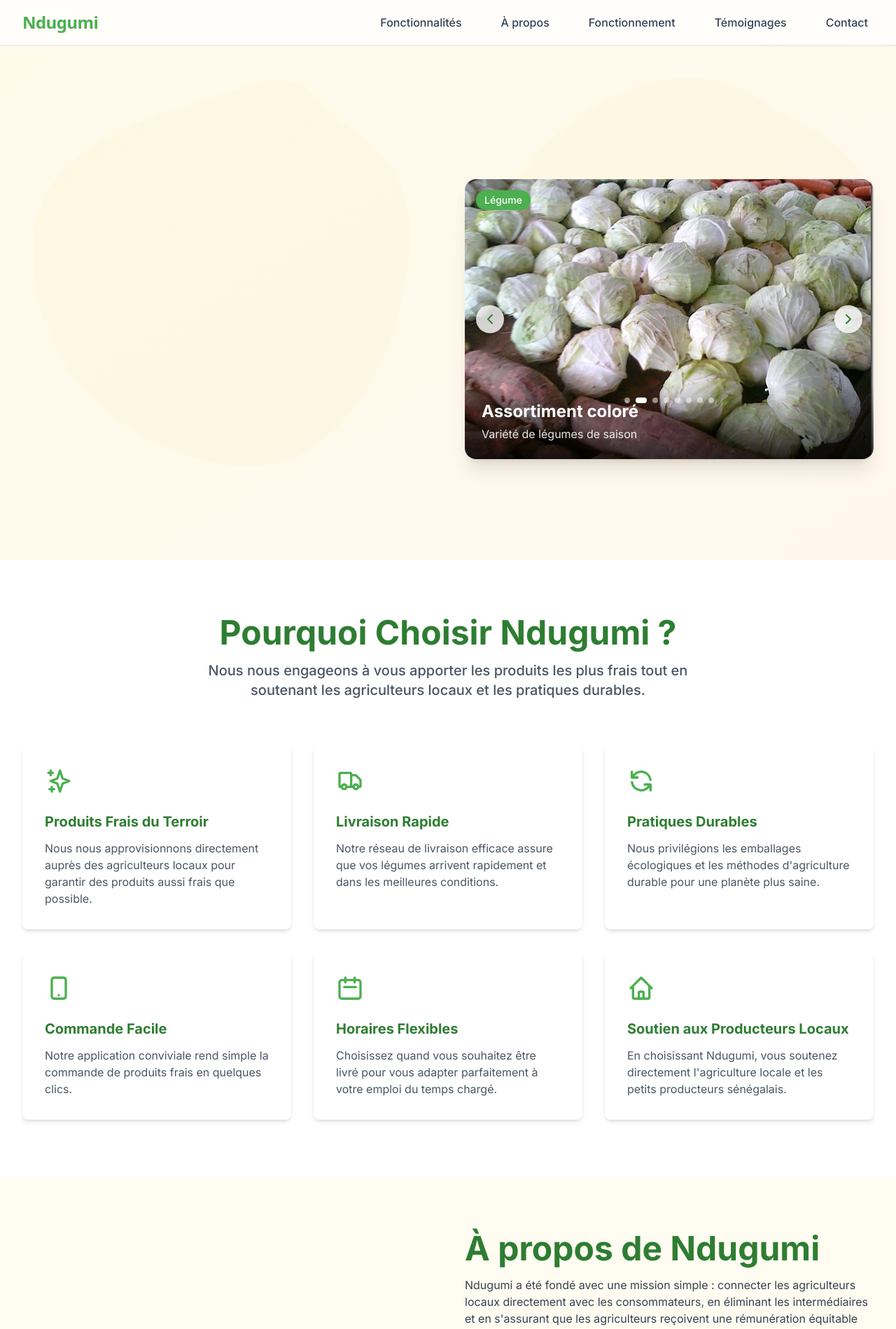
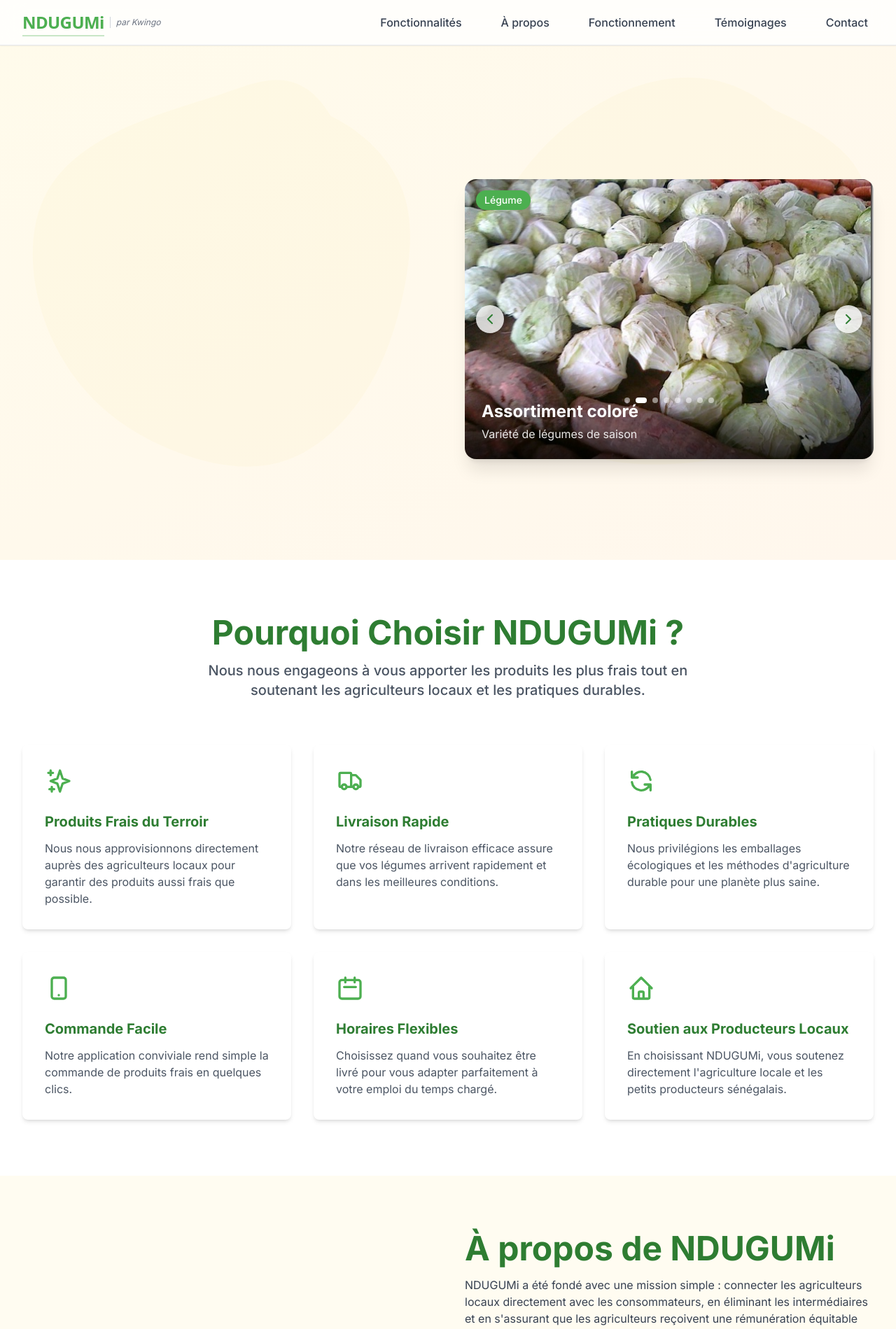
Before and after one commit to tbaa164/Ndugumi, a React (Vite) app: page / in a window 1280 px wide. Shown: the top 1899 px of the page at 70% size. Built offline with nearby package versions, Linux system fonts and the light colour scheme; no server answers.

Commit message:
Mise à jour du branding en NDUGUMi et corrections mineures de la part de  Mr Macoumba Fall

```diff
--- a/index.html
+++ b/index.html
@@ -4,7 +4,7 @@
     <meta charset="UTF-8" />
     <meta name="viewport" content="width=device-width, initial-scale=1.0" />
     <link rel="icon" type="image/png" href="/favicon.png" />
-    <title>Ndugumi</title>
+    <title>NDUGUMi</title>
     <meta name="description" content="Ndugumi - Plateforme de livraison de produits frais" />
     <meta name="author" content="Ndugumi" />
   </head>
--- a/src/components/layout/Footer.tsx
+++ b/src/components/layout/Footer.tsx
@@ -8,7 +8,7 @@ export const Footer = () => {
       <div className="container-custom">
         <div className="grid grid-cols-1 md:grid-cols-2 lg:grid-cols-4 gap-8">
           <div>
-            <h3 className="text-xl font-bold mb-4">Ndugumi</h3>
+            <h3 className="text-xl font-bold mb-4">NDUGUMi</h3>
             <p className="text-gray-300 mb-4">
               Livraison des meilleurs produits frais directement des agriculteurs à votre porte.
             </p>
@@ -75,7 +75,7 @@ export const Footer = () => {
                 <svg xmlns="http://www.w3.org/2000/svg" className="h-6 w-6 text-ndugumi-orange" fill="none" viewBox="0 0 24 24" stroke="currentColor">
                   <path strokeLinecap="round" strokeLinejoin="round" strokeWidth={2} d="M3 5a2 2 0 012-2h3.28a1 1 0 01.948.684l1.498 4.493a1 1 0 01-.502 1.21l-2.257 1.13a11.042 11.042 0 005.516 5.516l1.13-2.257a1 1 0 011.21-.502l4.493 1.498a1 1 0 01.684.949V19a2 2 0 01-2 2h-1C9.716 21 3 14.284 3 6V5z" />
                 </svg>
-                <span className="text-gray-300">+221 77 123 45 67</span>
+                <span className="text-gray-300">+221 77 775 82 82</span>
               </li>
             </ul>
           </div>
@@ -83,7 +83,7 @@ export const Footer = () => {
 
         <div className="border-t border-gray-700 mt-12 pt-8">
           <p className="text-center text-gray-400">
-            &copy; {currentYear} Ndugumi. Tous droits réservés.
+            &copy; {currentYear} NDUGUMi. Tous droits réservés.
           </p>
         </div>
       </div>
--- a/src/components/layout/Navbar.tsx
+++ b/src/components/layout/Navbar.tsx
@@ -25,16 +25,20 @@ export const Navbar = () => {
       }`}
     >
       <div className="container-custom flex items-center justify-between">
-        <span className="flex items-center">
+        <div className="flex items-center space-x-2">
           <button
             onClick={() => window.scrollTo({ top: 0, behavior: 'smooth' })}
-            className="text-2xl font-extrabold tracking-tight text-ndugumi-green font-sans drop-shadow-sm select-none focus:outline-none transition-shadow"
+            className="text-2xl font-extrabold tracking-tight text-ndugumi-green font-sans drop-shadow-sm select-none focus:outline-none transition-shadow relative group"
             style={{ background: 'none', border: 'none', padding: 0, cursor: 'pointer' }}
             aria-label="Remonter en haut de la page"
           >
-            Ndugumi
+            NDUGUMi
+            <span className="absolute -bottom-1 left-0 w-full h-0.5 bg-ndugumi-green/30 group-hover:bg-ndugumi-green/50 transition-colors duration-200"></span>
           </button>
-        </span>
+          <span className="text-xs text-gray-500 font-light italic border-l border-gray-300 pl-2">
+            par Kwingo
+          </span>
+        </div>
         {/* Mobile menu button */}
         <button
           className="md:hidden p-2 rounded-md outline-none focus:ring-2 focus:ring-ndugumi-green focus:ring-offset-2 transition-shadow"
--- a/src/components/sections/About.tsx
+++ b/src/components/sections/About.tsx
@@ -35,7 +35,7 @@ export const About = () => {
               viewport={{ once: true }}
               className="section-title"
             >
-              À propos de Ndugumi
+              À propos de NDUGUMi
             </motion.h2>
             <motion.p
               whileInView={{ y: [30, 0], opacity: [0, 1] }}
@@ -43,7 +43,7 @@ export const About = () => {
               viewport={{ once: true }}
               className="text-gray-700 mb-6"
             >
-              Ndugumi a été fondé avec une mission simple : connecter les agriculteurs locaux directement avec les consommateurs, en éliminant les intermédiaires et en s'assurant que les agriculteurs reçoivent une rémunération équitable pendant que les consommateurs profitent de produits frais et de haute qualité.
+              NDUGUMi a été fondé avec une mission simple : connecter les agriculteurs locaux directement avec les consommateurs, en éliminant les intermédiaires et en s'assurant que les agriculteurs reçoivent une rémunération équitable pendant que les consommateurs profitent de produits frais et de haute qualité.
             </motion.p>
             <motion.p
               whileInView={{ y: [30, 0], opacity: [0, 1] }}
--- a/src/components/sections/Contact.tsx
+++ b/src/components/sections/Contact.tsx
@@ -132,7 +132,7 @@ export const Contact = () => {
 
             <form ref={form} className="space-y-6" onSubmit={handleSubmit}>
               {/* Champs cachés pour le template */}
-              <input type="hidden" name="to_email" value="Ndugumi@ndugumi.com" />
+              <input type="hidden" name="to_email" value="Ndugalmaci@gmail.com" />
               <input type="hidden" name="email" id="from_email" />
               <input type="hidden" name="subject" value="Nouveau message depuis le site Ndugumi" />
 
--- a/src/components/sections/Features.tsx
+++ b/src/components/sections/Features.tsx
@@ -51,7 +51,7 @@ const features = [
   },
   {
     title: 'Soutien aux Producteurs Locaux',
-    description: 'En choisissant Ndugumi, vous soutenez directement l\'agriculture locale et les petits producteurs sénégalais.',
+    description: 'En choisissant NDUGUMi, vous soutenez directement l\'agriculture locale et les petits producteurs sénégalais.',
     icon: (
       <svg xmlns="http://www.w3.org/2000/svg" className="h-10 w-10" fill="none" viewBox="0 0 24 24" stroke="currentColor">
         <path strokeLinecap="round" strokeLinejoin="round" strokeWidth={2} d="M3 12l2-2m0 0l7-7 7 7M5 10v10a1 1 0 001 1h3m10-11l2 2m-2-2v10a1 1 0 01-1 1h-3m-6 0a1 1 0 001-1v-4a1 1 0 011-1h2a1 1 0 011 1v4a1 1 0 001 1m-6 0h6" />
@@ -87,7 +87,7 @@ export const Features = () => {
             viewport={{ once: true }}
             className="section-title"
           >
-            Pourquoi Choisir Ndugumi ?
+            Pourquoi Choisir NDUGUMi ?
           </motion.h2>
           <motion.p
             initial={{ opacity: 0, y: 10 }}
--- a/src/components/sections/Hero.tsx
+++ b/src/components/sections/Hero.tsx
@@ -51,7 +51,7 @@ export const Hero = () => {
               <br/>Livré Chez Vous
             </h1>
             <p className="text-gray-700 text-lg mb-8">
-              Ndugumi connecte les agriculteurs locaux avec les consommateurs urbains, pendant que Ndugumi Drive assure des livraisons rapides et fiables dans tout le Sénégal.
+              NDUGUMi connecte les agriculteurs locaux avec les consommateurs urbains, pendant que NDUGUMi Drive assure des livraisons rapides et fiables dans tout le Sénégal.
             </p>
             <div className="flex flex-col sm:flex-row gap-4 mt-8">
               <CallToAction variant="contact" href="#contact" withIcon={true}>
```
